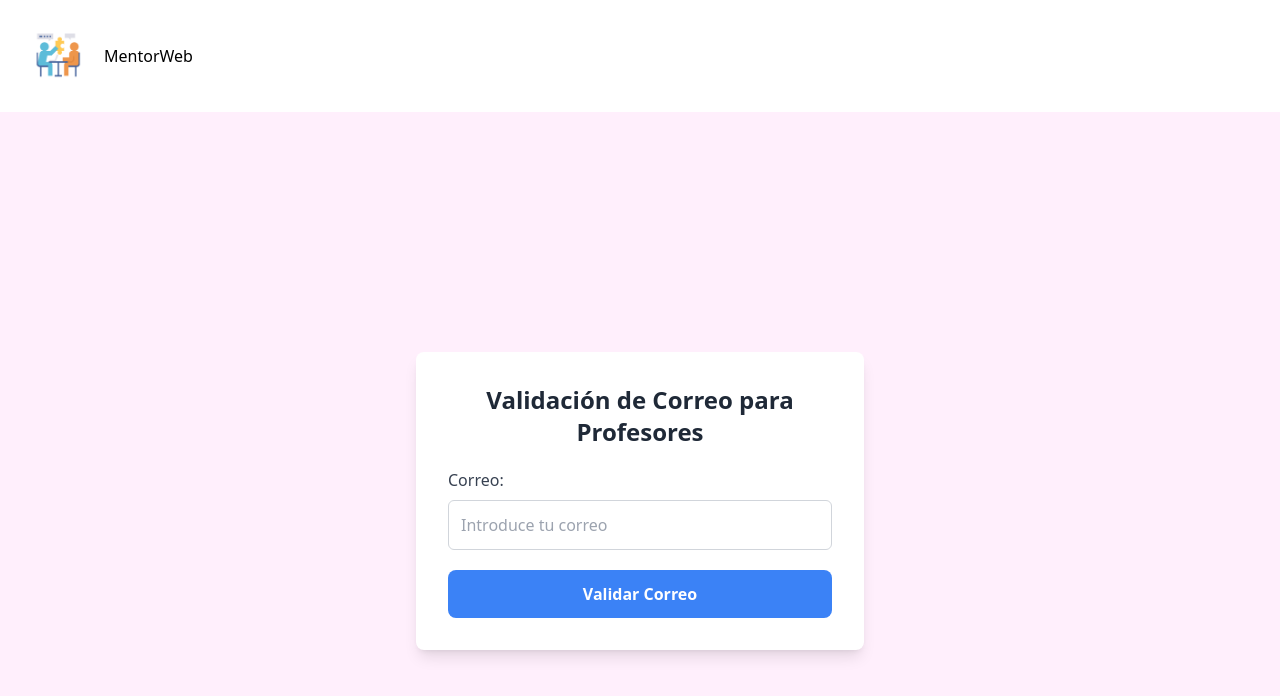
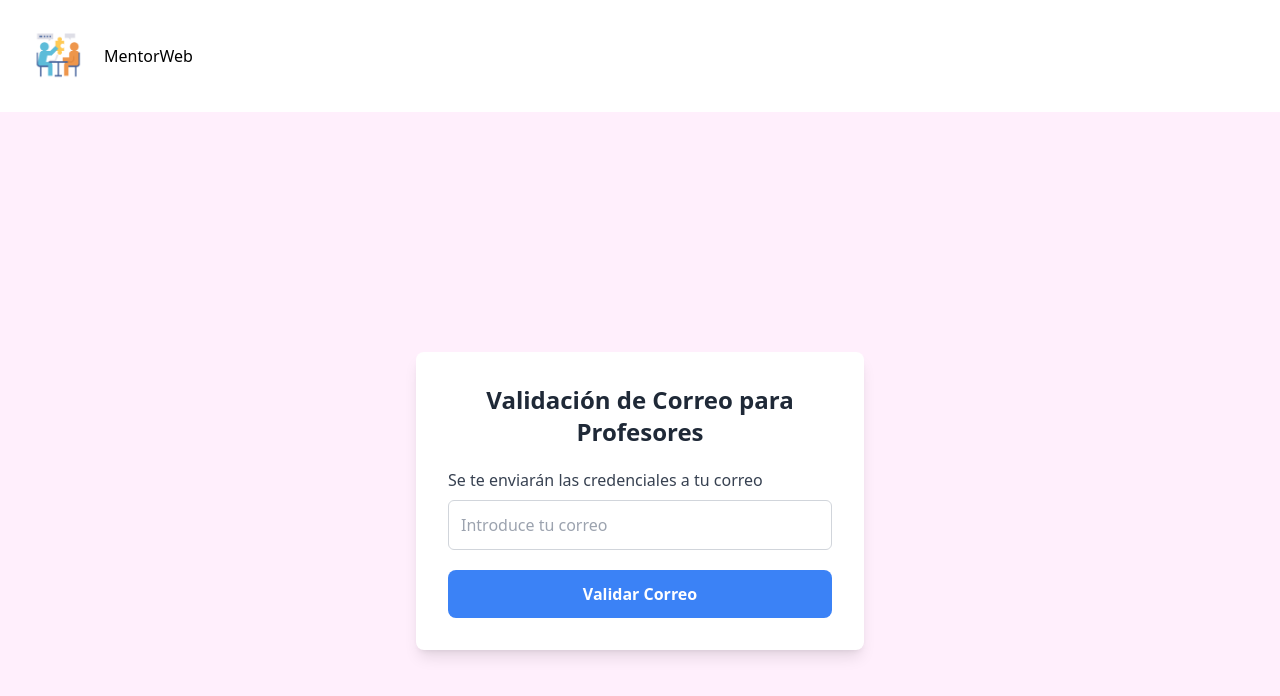
Before and after one commit to Denwort/MentorWeb_frontend, a Next.js app: page /signupProfesor in a window 1280 px wide. Shown: the top 696 px of the page. Built offline with nearby package versions, Linux system fonts and the light colour scheme.

Commit message:
xd como diria david

```diff
--- a/src/app/signupProfesor/page.js
+++ b/src/app/signupProfesor/page.js
@@ -39,7 +39,7 @@ const SignupProfesor = () => {
       <div className="bg-white rounded-lg shadow-lg p-8 max-w-md w-full">
         <h2 className="text-2xl font-bold mb-5 text-center text-gray-800">Validación de Correo para Profesores</h2>
         <div className="mb-5">
-          <label className="block mb-2 text-gray-700">Correo:</label>
+          <label className="block mb-2 text-gray-700">Se te enviarán las credenciales a tu correo</label>
           <input
             type="email"
             value={correo}
```
